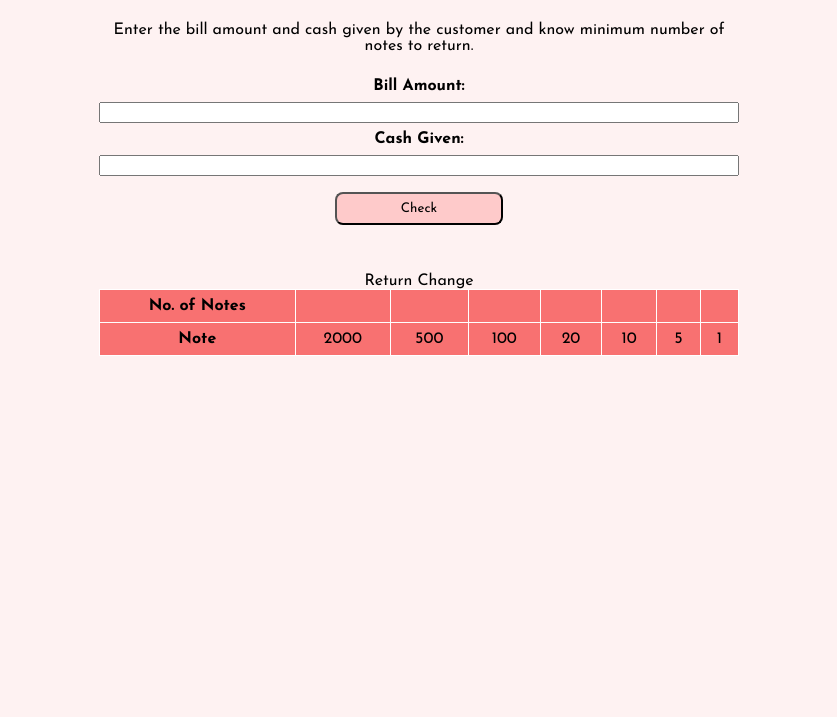
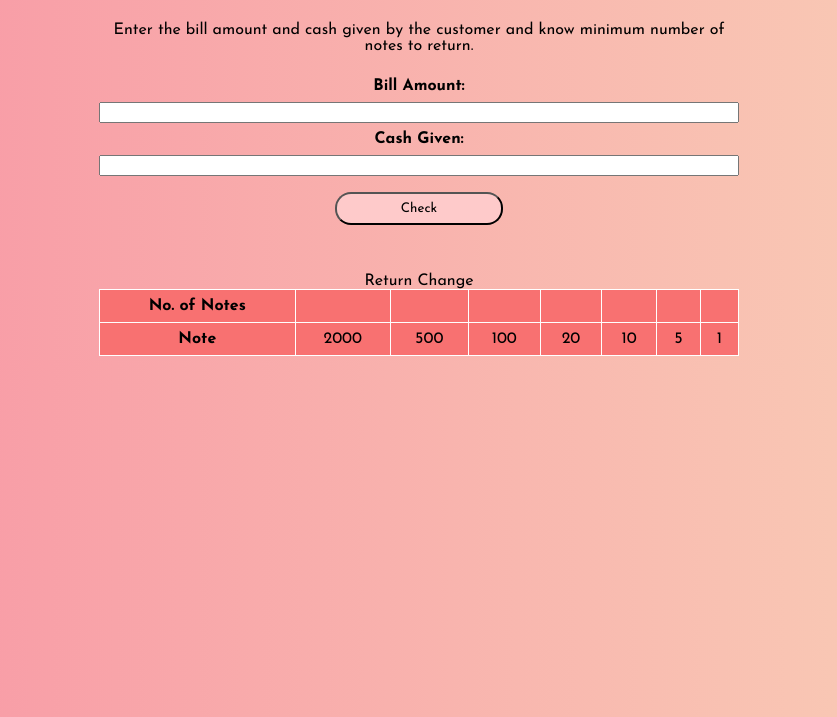
Before and after one commit to prthmh/cash-register-app, a plain HTML site: page index.html in a window 1280 px wide. Shown: the part 83-800 px from the top of the page, without its empty margins (221-1058 px from the left). Drawn offline with Linux system fonts and the light colour scheme.

Commit message:
css update

```diff
--- a/style.css
+++ b/style.css
@@ -2,6 +2,7 @@
 body{
     background-color: #fef2f2;
     font-family: "Josefin Sans", sans-serif;
+    background-image: linear-gradient(to right, #F894A4,#F9D1B7);
 }
 .container {
     display: flex;
@@ -21,7 +22,7 @@ table, th, td {
     background-color: #f87171;
   }
   button{
-    border-radius: 0.5rem;
+    border-radius: 1rem;
     color: black;
     display: block;
     max-width: 500px;
```
